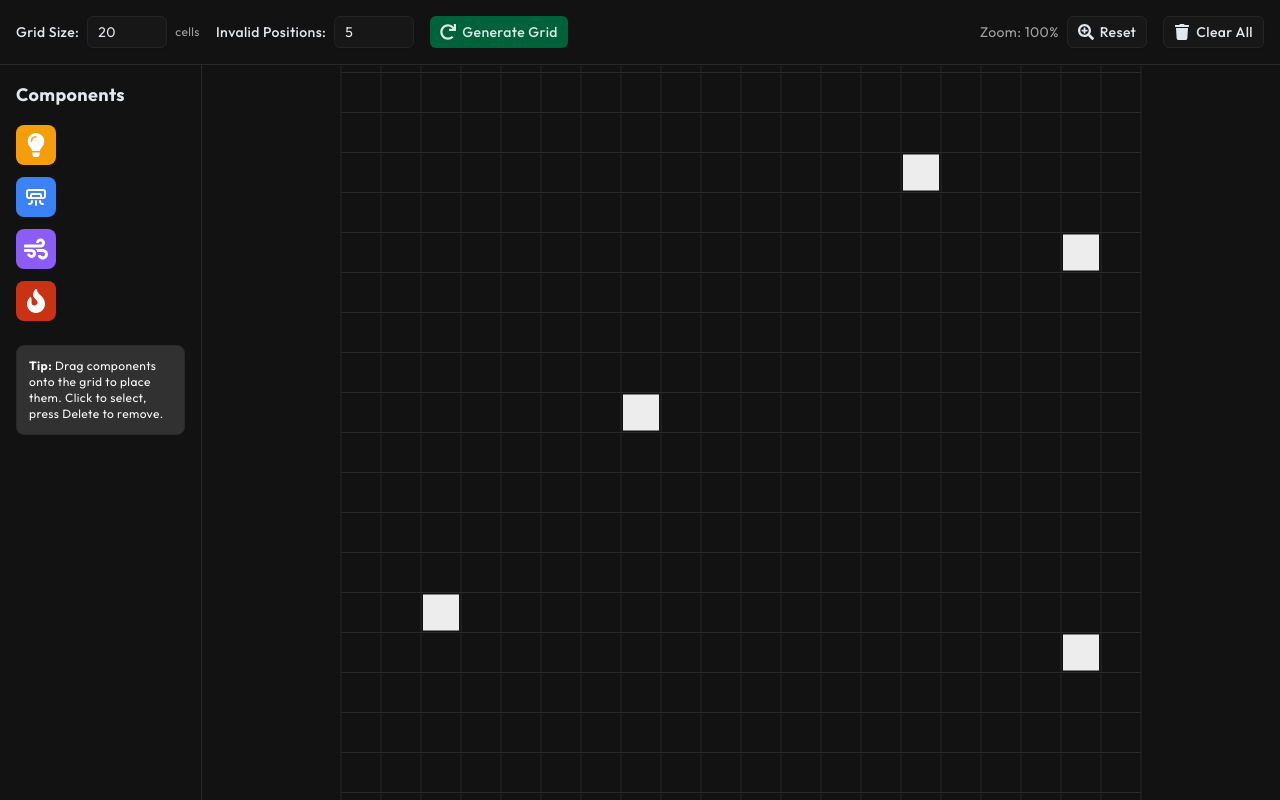
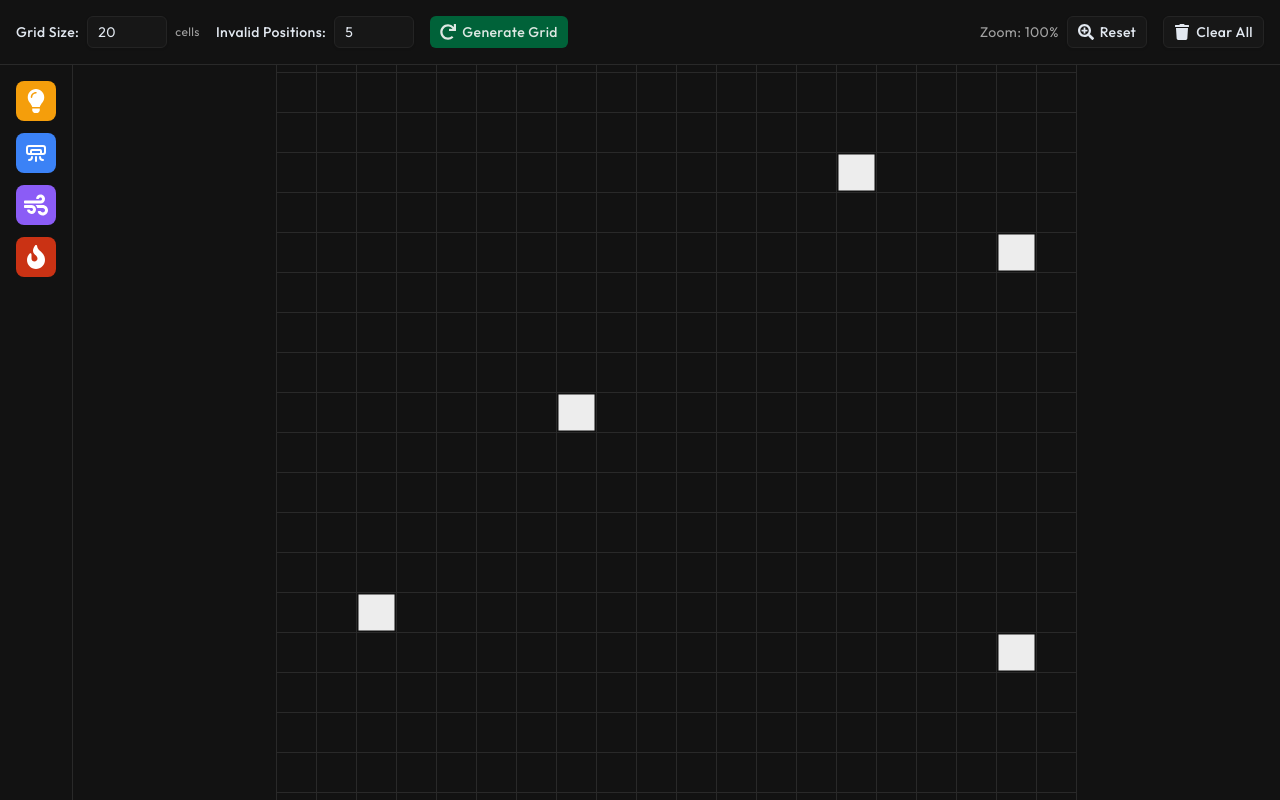
Before and after one commit to mohamedmagdy17593/FE-T, a React (Vite) app: page / in a window 1280 px wide. Built offline with nearby package versions, Linux system fonts and the light colour scheme.

Commit message:
Remove component tip and heading from ComponentLibrary for a cleaner UI. This simplifies the layout and focuses on the draggable components.

```diff
--- a/src/components/ComponentLibrary.tsx
+++ b/src/components/ComponentLibrary.tsx
@@ -89,18 +89,11 @@ export function ComponentLibrary() {
 
   return (
     <div className="w-fit bg-background border-r border-border p-4">
-      <h2 className="text-lg font-bold mb-4 text-foreground">Components</h2>
       <div className="flex flex-col gap-3">
         {components.map((component) => (
           <DraggableComponent key={component.type} {...component} />
         ))}
       </div>
-      <div className="mt-6 p-3 bg-accent border border-border rounded-lg max-w-[200px]">
-        <p className="text-xs text-accent-foreground">
-          <strong>Tip:</strong> Drag components onto the grid to place them.
-          Click to select, press Delete to remove.
-        </p>
-      </div>
     </div>
   );
 }
```
